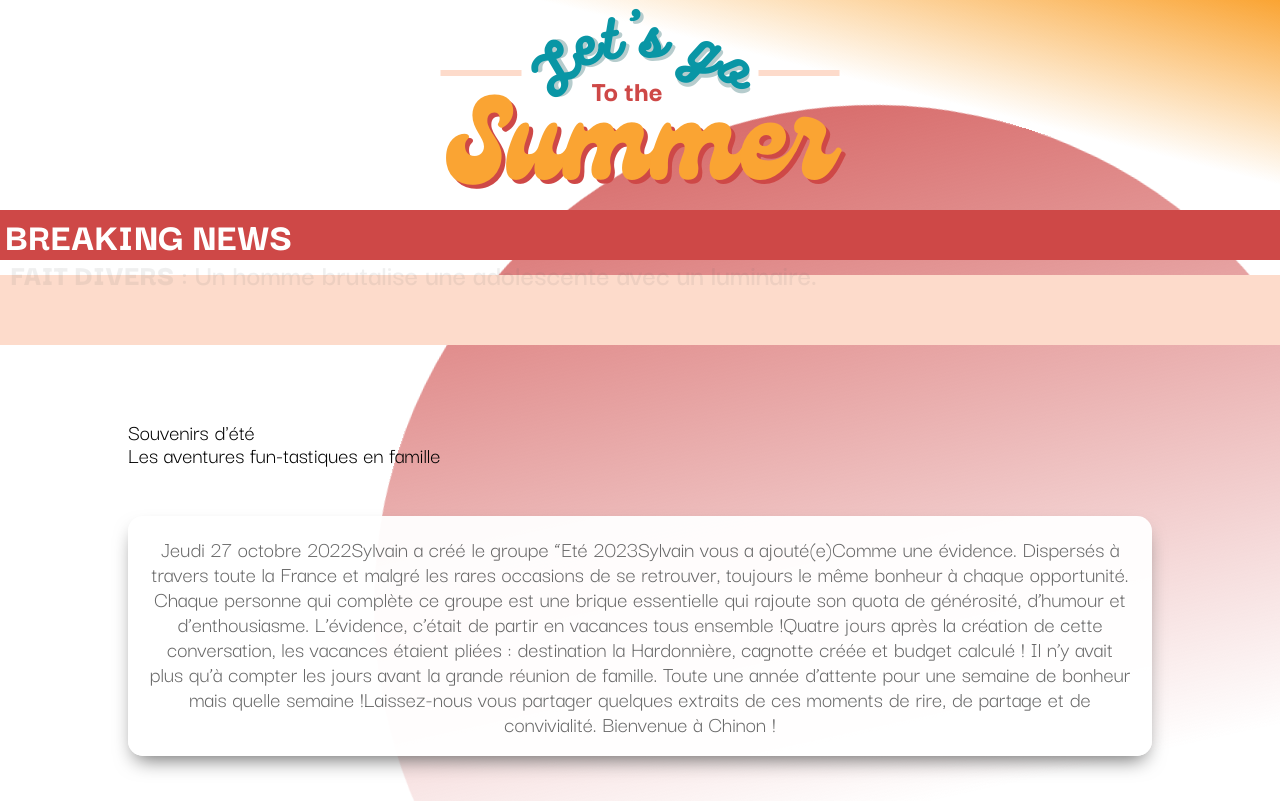
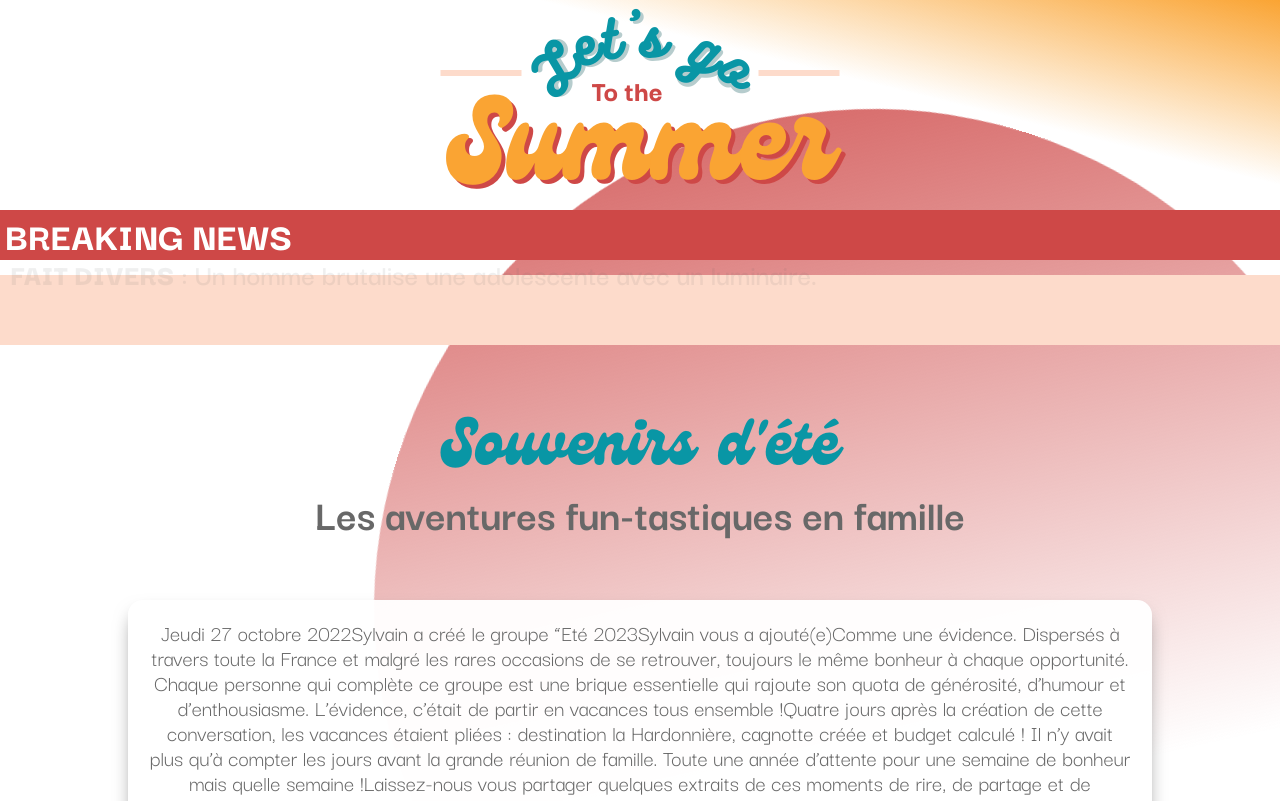
Before and after one commit to PixelsAndCookies/lets-go-to-the-summer, a React (Vite) app: page / in a window 1280 px wide. Shown: the top 801 px of the page. Built offline with nearby package versions, Linux system fonts and the light colour scheme.

Commit message:
Update ancien h1 en p

```diff
--- a/src/pages/Home/_Home.scss
+++ b/src/pages/Home/_Home.scss
@@ -7,11 +7,32 @@ header.home-header{
 .main-container {
     width: 100%;
     margin: 6rem auto;
+
+    & > p {
+        color: $color-blue;
+        font-family: titlePolice;
+        font-size:5rem;
+        text-align:center;
+
+        span{
+            font-family:mainPolice;
+            font-weight:700;
+            color:$color-grey;
+            font-size:3rem;
+        }
+    }
 }
-
 
 @media screen and (min-width: 860px) {
     .main-container {
-            width: 80%;
+        width: 80%;
+
+        & > p{
+            font-size:6.5rem;
+
+            span{
+                font-size:4.5rem;
+            }
+        }
     }
 }
```
